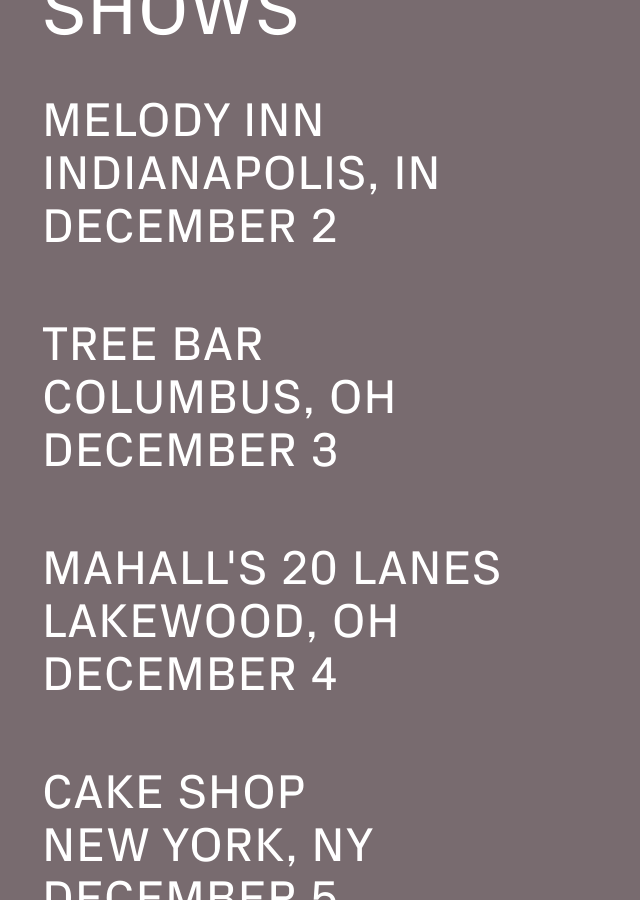
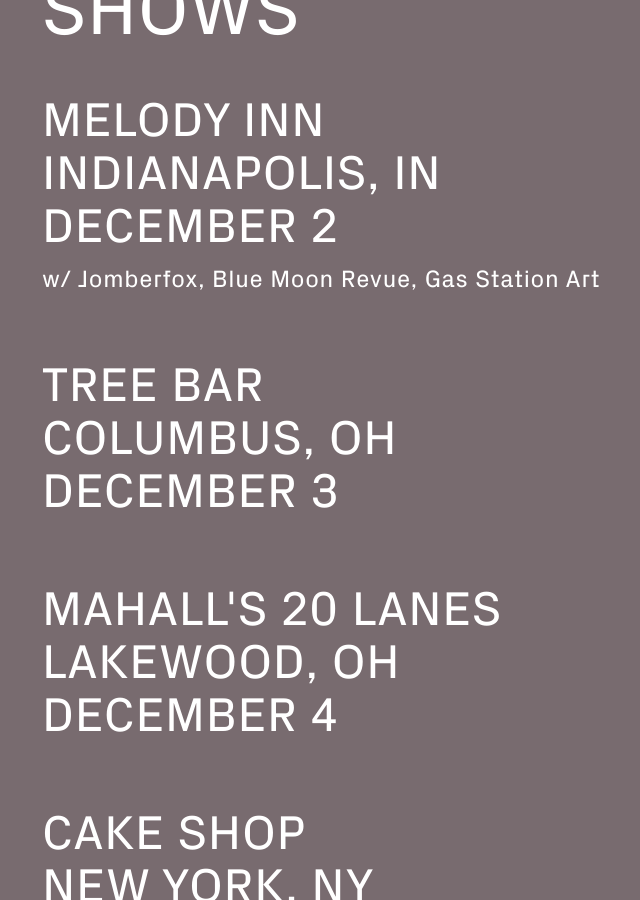
Before and after one commit to sunjacket/sunjacket.github.io, a Jekyll site: the page built from index.html, in a window 1280 px wide and 900 px high, scrolled down 4363 px. Shown: the whole window, without its empty margins (22-662 px from the left). Built offline with Jekyll 4.4.1, drawn with Linux system fonts in a browser that asks for light colours; nearby versions of some CDN libraries; comment, search, counter and statistics services are not loaded.

Commit message:
Update shows

```diff
--- a/index.html
+++ b/index.html
@@ -145,6 +145,7 @@
           <dt class="show-venue">Melody Inn</dt>
           <dd class="show-location">Indianapolis, IN</dd>
           <dd class="show-date-time">December 2</dd>
+          <dd class="show-bands">w/ Jomberfox, Blue Moon Revue, Gas Station Art</dd>
         </dl>
       </li>
       <!-- /show -->
```
